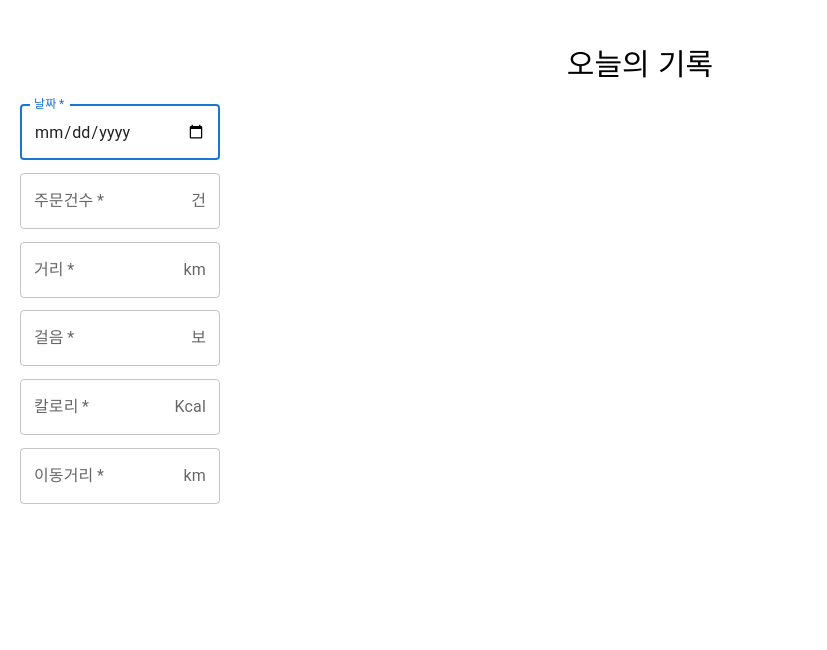
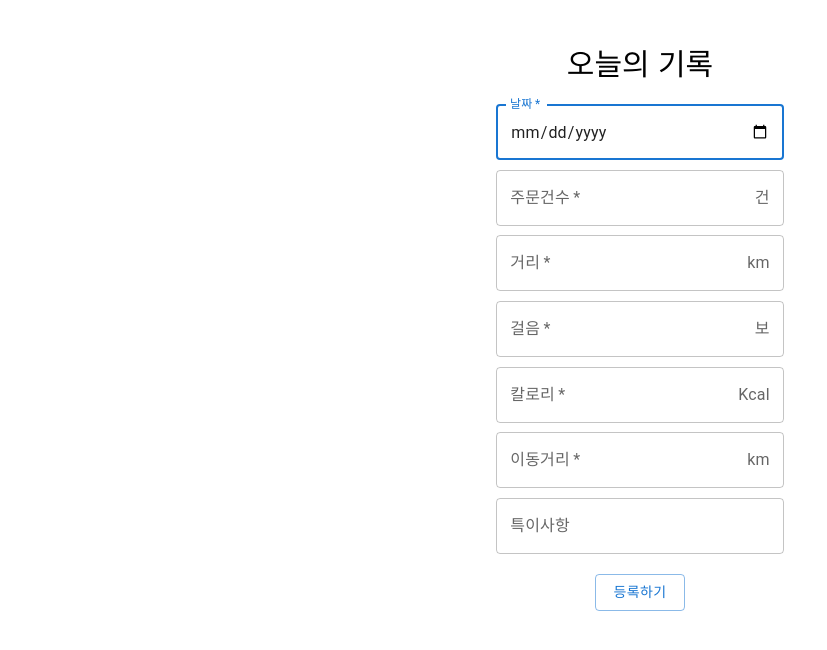
Before and after one commit to wem519/footprints, a Next.js app: page / in a window 1280 px wide. Shown: the top 650 px of the page, without its empty margins (0-827 px from the left). Built offline with nearby package versions, Linux system fonts and the light colour scheme.

Commit message:
컴포넌트 분리, List페이지 만들기

```diff
--- a/pages/index.tsx
+++ b/pages/index.tsx
@@ -1,58 +1,5 @@
-import { InputAdornment } from "@mui/material";
-import {
-  Wrapper,
-  Title,
-  Footprints,
-  Step,
-  Input,
-} from "../styles/MainPage.styles";
+import Insight from "../src/pages/Insight";
 
 export default function MainPage() {
-  return (
-    <Wrapper>
-      <Title>오늘의 기록</Title>
-      <Footprints>
-        <Step>
-          <Input required label="날짜" type="date" focused />
-          <Input
-            required
-            label="주문건수"
-            InputProps={{
-              endAdornment: <InputAdornment position="end">건</InputAdornment>,
-            }}
-          />
-          <Input
-            required
-            label="거리"
-            InputProps={{
-              endAdornment: <InputAdornment position="end">km</InputAdornment>,
-            }}
-          />
-          <Input
-            required
-            label="걸음"
-            InputProps={{
-              endAdornment: <InputAdornment position="end">보</InputAdornment>,
-            }}
-          />
-          <Input
-            required
-            label="칼로리"
-            InputProps={{
-              endAdornment: (
-                <InputAdornment position="end">Kcal</InputAdornment>
-              ),
-            }}
-          />
-          <Input
-            required
-            label="이동거리"
-            InputProps={{
-              endAdornment: <InputAdornment position="end">km</InputAdornment>,
-            }}
-          />
-        </Step>
-      </Footprints>
-    </Wrapper>
-  );
+  return <Insight />;
 }
--- /dev/null
+++ b/pages/list.tsx
@@ -0,0 +1,5 @@
+import StepList from "../src/pages/StepList";
+
+export default function List() {
+  return <StepList />;
+}
--- /dev/null
+++ b/src/pages/Insight.tsx
@@ -0,0 +1,61 @@
+import { InputAdornment } from "@mui/material";
+import {
+  Wrapper,
+  Title,
+  Footprints,
+  Step,
+  Input,
+  Submit,
+} from "../../styles/MainPage.styles";
+
+export default function MainPage() {
+  return (
+    <Wrapper>
+      <Title>오늘의 기록</Title>
+      <Footprints>
+        <Step>
+          <Input required label="날짜" type="date" focused />
+          <Input
+            required
+            label="주문건수"
+            InputProps={{
+              endAdornment: <InputAdornment position="end">건</InputAdornment>,
+            }}
+          />
+          <Input
+            required
+            label="거리"
+            InputProps={{
+              endAdornment: <InputAdornment position="end">km</InputAdornment>,
+            }}
+          />
+          <Input
+            required
+            label="걸음"
+            InputProps={{
+              endAdornment: <InputAdornment position="end">보</InputAdornment>,
+            }}
+          />
+          <Input
+            required
+            label="칼로리"
+            InputProps={{
+              endAdornment: (
+                <InputAdornment position="end">Kcal</InputAdornment>
+              ),
+            }}
+          />
+          <Input
+            required
+            label="이동거리"
+            InputProps={{
+              endAdornment: <InputAdornment position="end">km</InputAdornment>,
+            }}
+          />
+          <Input label="특이사항" />
+        </Step>
+      </Footprints>
+      <Submit variant="outlined">등록하기</Submit>
+    </Wrapper>
+  );
+}
--- /dev/null
+++ b/src/pages/StepList.tsx
@@ -0,0 +1,3 @@
+export default function StepList() {
+  return <></>;
+}
--- a/styles/MainPage.styles.ts
+++ b/styles/MainPage.styles.ts
@@ -1,9 +1,12 @@
 import styled from "@emotion/styled"
-import { TextField } from "@mui/material"
+import { Button, TextField, } from "@mui/material"
 
 export const Wrapper = styled.div`
     margin: 0 auto;
     padding: 20px;
+    display: flex;
+    flex-direction: column;
+    justify-content: center;
 `
 
 export const Title = styled.div`
@@ -15,12 +18,13 @@ export const Title = styled.div`
 
 export const Footprints = styled.div`
     display: flex;
-    flex-direction: column;
-    width: 200px;
-    margin-bottom: 10px;
+    /* flex-direction: column; */
+    justify-content: center;
+    /* width: 200px; */
+    margin-bottom: 20px;
 `
 export const Step = styled.div`
-    height: 400px;
+    height: 450px;
     display: flex;
     flex-direction: column;
     justify-content: space-between;
@@ -29,3 +33,7 @@ export const Step = styled.div`
 export const Input = styled(TextField)`
 
 `
+export const Submit = styled(Button)`
+    width: 90px;
+    margin: auto;
+`
```
